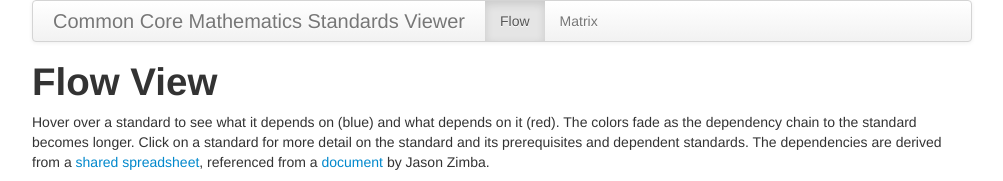
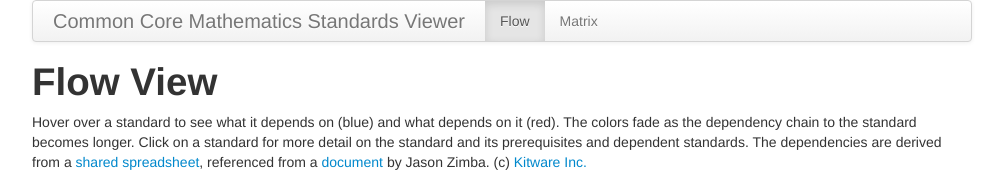
Before and after one commit to jeffbaumes/standards, a plain HTML site: page index.html in a window 1280 px wide. Shown: the top 181 px of the page, without its empty margins (138-1141 px from the left). Drawn offline with nearby package versions, Linux system fonts and the light colour scheme.

Commit message:
Update index.html

```diff
--- a/index.html
+++ b/index.html
@@ -73,6 +73,7 @@ div.grade {
             the standard and its prerequisites and dependent standards.
             The dependencies are derived from a <a href="https://docs.google.com/spreadsheet/ccc?key=0AtYMTchBa3Y2dEpIUHpudlRfbWs0eGY1TTJ1ZE01UXc#gid=0">shared spreadsheet</a>,
             referenced from a <a href="http://dl.dropbox.com/u/11459286/ccssmgraph.pdf">document</a> by Jason Zimba.
+            (c) <a href="https://www.kitware.com">Kitware Inc.</a>
         </div>
     </div>
 
@@ -84,6 +85,7 @@ div.grade {
             the standard and its prerequisites and dependent standards.
             The dependencies are derived from a <a href="https://docs.google.com/spreadsheet/ccc?key=0AtYMTchBa3Y2dEpIUHpudlRfbWs0eGY1TTJ1ZE01UXc#gid=0">shared spreadsheet</a>,
             referenced from a <a href="http://dl.dropbox.com/u/11459286/ccssmgraph.pdf">document</a> by Jason Zimba.
+            (c) <a href="https://www.kitware.com">Kitware Inc.</a>
         </div>
     </div>
 
```
